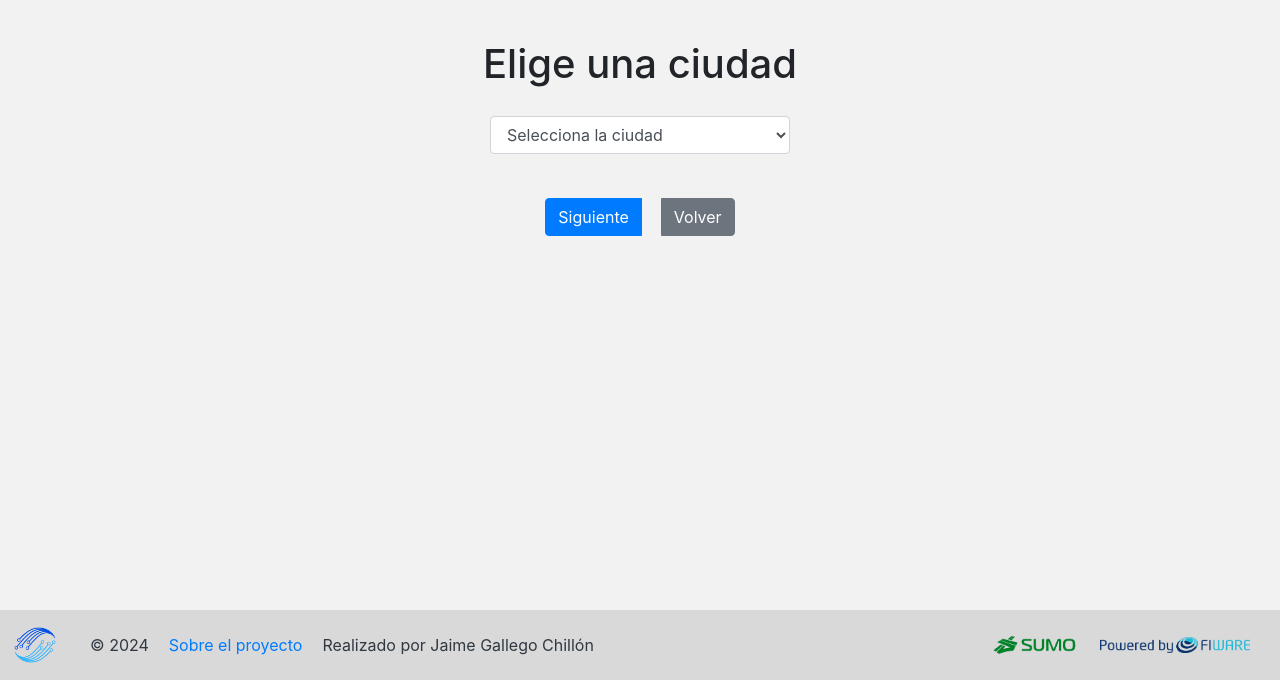
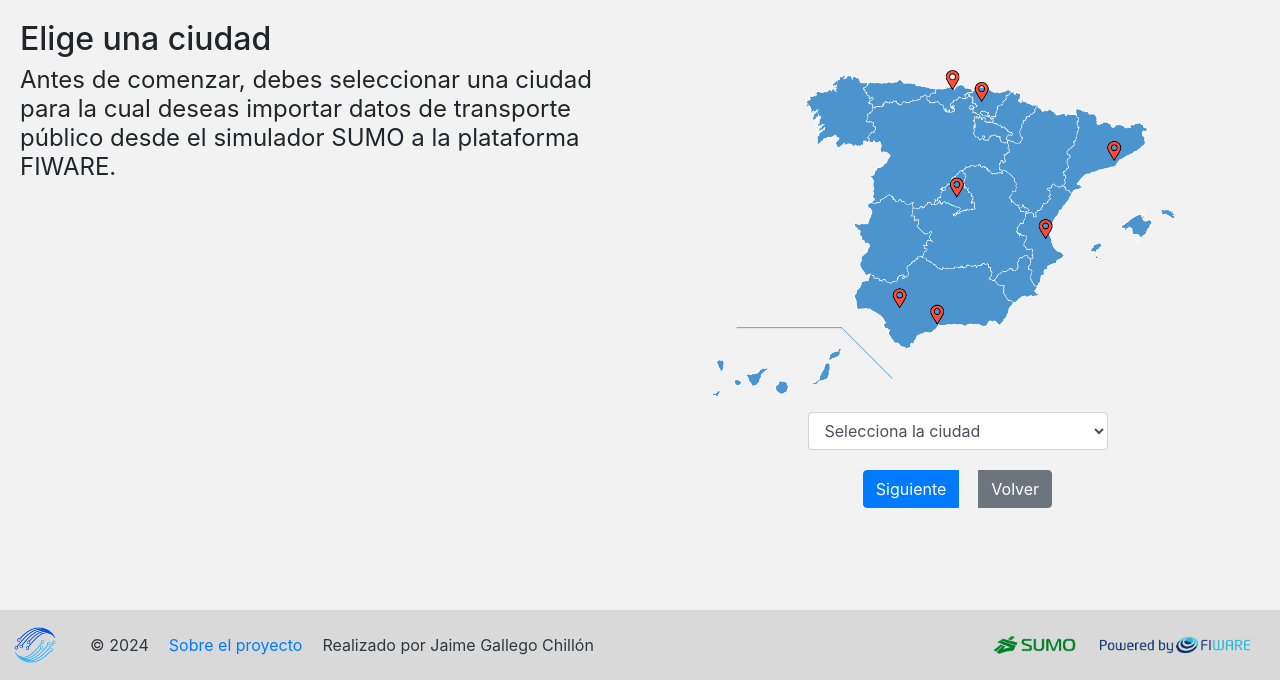
Before and after one commit to jaimegallegoo/TFG-Integration-of-SUMO-in-the-FIWARE-ecosystem, a Flask app: page /SUMO-conversion in a window 1280 px wide. Shown: the part 120-800 px from the top of the page. Run offline with Flask 2, Linux system fonts and the light colour scheme; some libraries are stand-ins or nearby versions.

Commit message:
Incluir mapas de las ciudades

```diff
--- a/web/css/SUMO-conversion.css
+++ b/web/css/SUMO-conversion.css
@@ -11,11 +11,6 @@ main {
     flex-grow: 1;
     background-color: #F2F2F2;
     padding: 20px;
-}
-
-h1 {
-    text-align: center;
-    padding: 20px 0;
 }
 
 #citySelect {
@@ -50,3 +45,10 @@ h1 {
     z-index: 9999;
     background: rgba(0,0,0,0.3);
 }
+
+/* Imagen mapa general */
+.mapa-general {
+    width: 500px;
+    height: auto;
+    margin-right: 20px;
+}
--- a/web/templates/SUMO-conversion.html
+++ b/web/templates/SUMO-conversion.html
@@ -12,14 +12,26 @@
 
     <main>
         <section>
-            <h1>Elige una ciudad</h1>
+            <h2>Elige una ciudad</h2>
+            <div class="row">
+                <div class="col-md-6">
+                    <h4 style="font-weight: normal;">Antes de comenzar, debes seleccionar una ciudad para la cual deseas
+                        importar datos de
+                        transporte público desde el simulador SUMO a la plataforma FIWARE.</h4>
+                </div>
+                <div class="col-md-6 d-flex flex-column align-items-center text-center">
+                    <img class="mapa-general" src="{{ url_for('static', filename='images/mapa_general.png') }}"
+                        alt="Mapa España">
                     <select class="form-control" id="citySelect">
                         <option value="">Selecciona la ciudad</option>
+                        <option value="barcelona">Barcelona</option>
+                        <option value="bilbao">Bilbao</option>
                         <option value="madrid">Madrid</option>
-                <option value="barcelona">Barcelona</option>
+                        <option value="malaga">Málaga</option>
                         <option value="santander">Santander</option>
+                        <option value="sevilla">Sevilla</option>
+                        <option value="valencia">Valencia</option>
                     </select>
-            <br>
                     <div class="center-div">
                         <div class="btn-group" role="group" aria-label="Button group">
                             <button class="btn btn-primary" id="nextButton">Siguiente</button>
@@ -27,6 +39,8 @@
                         </div>
                         <div class="center-spinner" id="loadingSpinner" style="display: none;">
                             <div class="spinner-border text-primary"></div>
+                        </div>
+                    </div>
                 </div>
             </div>
         </section>
```
Also changed, not shown: web/images/mapa_barcelona.png (added), web/images/mapa_bilbao.png (added), web/images/mapa_general.png (added), web/images/mapa_madrid.png (added), web/images/mapa_malaga.png (added), web/images/mapa_santander.png (added), web/images/mapa_sevilla.png (added), web/images/mapa_valencia.png (added), web/images/original.png (added). Lines whose indentation alone changed are shown as unchanged.
